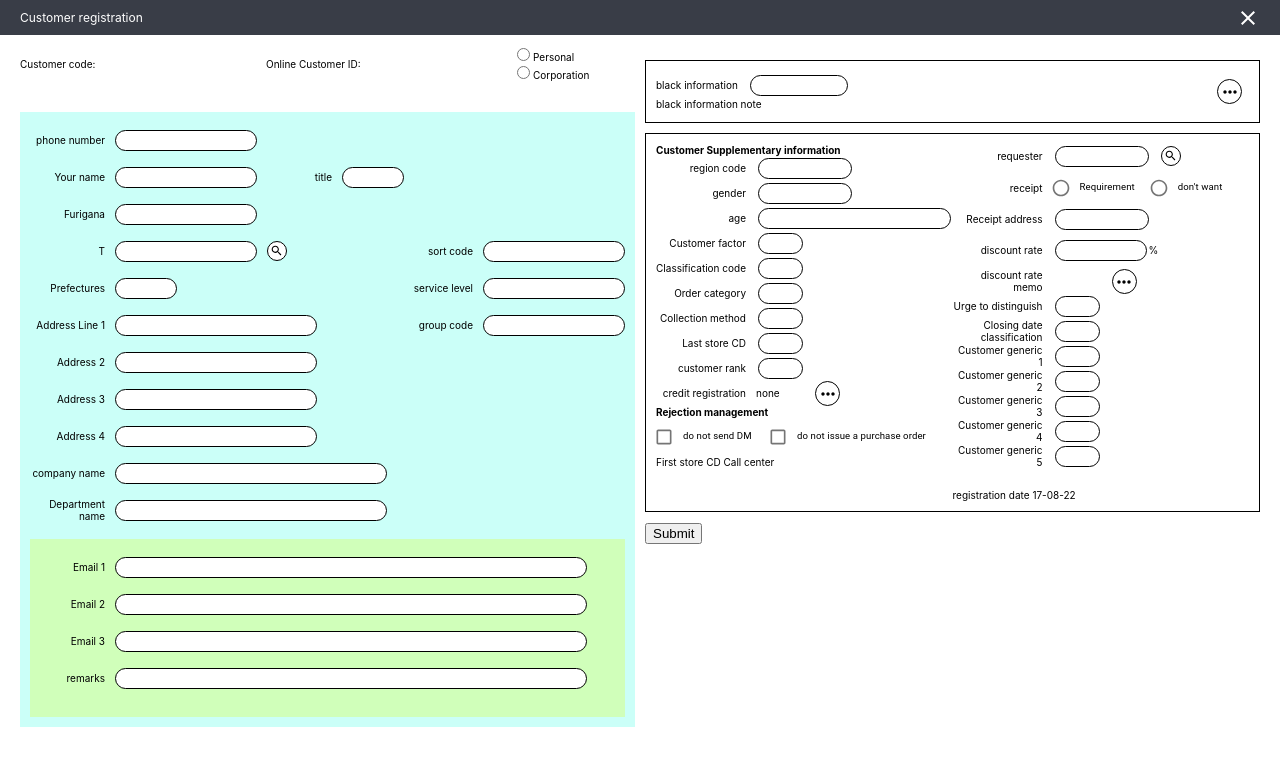
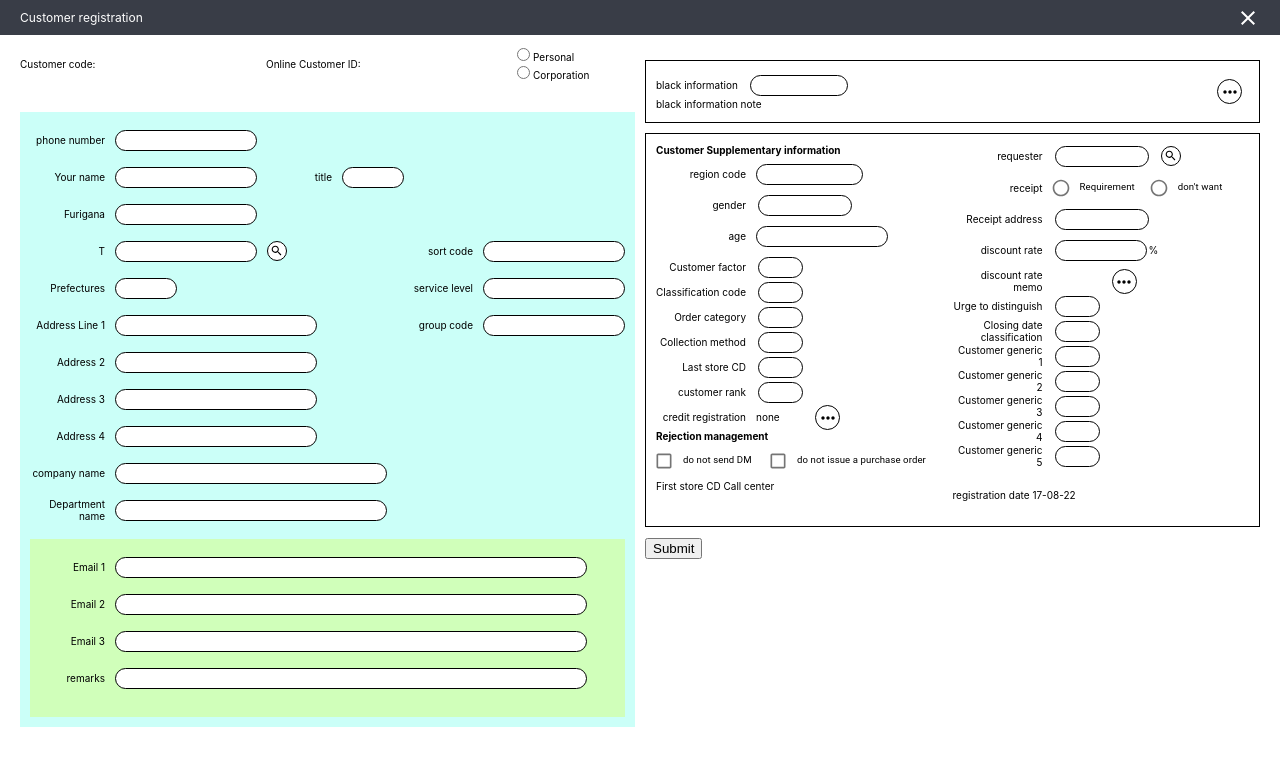
Before and after one commit to tasnuba-sraboni/react-ojt, a React (Create React App) app in the folder project-form/: page / in a window 1280 px wide. Shown: the top 766 px of the page. Built offline with nearby package versions, Linux system fonts and the light colour scheme.

Commit message:
refactored

```diff
--- a/project-form/src/component/CustomerTextField/index.tsx
+++ b/project-form/src/component/CustomerTextField/index.tsx
@@ -42,6 +42,7 @@ interface CustomTextFieldProps {
   id: string;
   label: string;
   size: string;
+  labelWidth?: string;
   value: String;
   infoType: string;
   errors: string;
@@ -57,6 +58,7 @@ const CustomerTextField = ({
   id,
   label,
   size,
+  labelWidth,
   value,
   infoType,
   errors,
@@ -71,7 +73,9 @@ const CustomerTextField = ({
 
   return (
     <>
-      <label className={classes.label}>{label} </label>
+      <label style={{ width: labelWidth }} className={classes.label}>
+        {label}
+      </label>
       <TextField
         name={name}
         id={id}
--- a/project-form/src/component/SupplementaryInfo/index.tsx
+++ b/project-form/src/component/SupplementaryInfo/index.tsx
@@ -12,6 +12,7 @@ import MoreHorizIcon from "@material-ui/icons/MoreHoriz";
 import SearchIcon from "@material-ui/icons/Search";
 import Modal from "@material-ui/core/Modal";
 import CloseIcon from "@material-ui/icons/Close";
+import CustomerTextField from "../CustomerTextField";
 
 function getModalStyle() {
   const top = 50;
@@ -201,23 +202,17 @@ const SupplementaryInfo = ({
       <div className={classes.blackInfo}>
         <b>Customer Supplementary information</b>
         <div className={classes.rows}>
-          <label className={classes.label}>region code</label>
-
-          <TextField
+          <CustomerTextField
             name="regionCode"
             id="regionCode"
-            //   value={customer.blackInfo.blackInformation}
-            onChange={(event) => {
-              handelSetCustomer({
-                infoType: "supplementaryInfo",
-                name: event.target.name,
-                value: event.target.value,
-              });
-            }}
-            InputProps={{ disableUnderline: true }}
-            className={classes.inputMedium}
-            helperText={errors.regionCode}
-            error={Boolean(errors.regionCode)}
+            label="region code"
+            size="85px"
+            labelWidth="90px"
+            value={customer.supplementaryInfo.regionCode}
+            infoType="supplementaryInfo"
+            customer={customer}
+            errors={errors.regionCode}
+            handelSetCustomer={handelSetCustomer}
           />
         </div>
         <div className={classes.rows}>
@@ -302,28 +297,21 @@ const SupplementaryInfo = ({
           />
         </div>
         <div className={classes.rows}>
-          <label className={classes.label}>age</label>
-
-          <TextField
+          <CustomerTextField
             name="age"
             id="age"
-            //   value={customer.blackInfo.blackInformation}
-            onChange={(event) => {
-              handelSetCustomer({
-                infoType: "supplementaryInfo",
-                name: event.target.name,
-                value: event.target.value,
-              });
-            }}
-            InputProps={{ disableUnderline: true }}
-            className={classes.inputLarge}
-            helperText={errors.age}
-            error={Boolean(errors.age)}
+            label="age"
+            size="110px"
+            labelWidth="90px"
+            value={customer.supplementaryInfo.age}
+            infoType="supplementaryInfo"
+            customer={customer}
+            errors={errors.age}
+            handelSetCustomer={handelSetCustomer}
           />
         </div>
         <div className={classes.rows}>
           <label className={classes.label}>Customer factor</label>
-
           <TextField
             name="customerFactor"
             id="customerFactor"
--- a/project-form/src/component/index.tsx
+++ b/project-form/src/component/index.tsx
@@ -28,7 +28,7 @@ const useStyles = makeStyles({
   },
   containerRight: {
     display: "grid",
-    gridTemplateRows: "0.6fr 2.6fr 1.4fr",
+    gridTemplateRows: "0.6fr 2.7fr 1.3fr",
     gap: "10px",
   },
   containerRightTop: {
@@ -76,7 +76,15 @@ export type addCustomerType = {
     remarks: string;
   };
   supplementaryInfo: {
+    regionCode: string;
     gender: string;
+    age: string;
+    customerFactor: string;
+    classificationCode: string;
+    orderCategory: string;
+    collectionMethod: string;
+    lastStoreCD: string;
+    customerRank: string;
     checkbox1: string;
     checkbox2: string;
     receipt: string;
@@ -112,7 +120,15 @@ const addCustomer: addCustomerType = {
     remarks: "",
   },
   supplementaryInfo: {
+    regionCode: "",
     gender: "",
+    age: "",
+    customerFactor: "",
+    classificationCode: "",
+    orderCategory: "",
+    collectionMethod: "",
+    lastStoreCD: "",
+    customerRank: "",
     checkbox1: "",
     checkbox2: "",
     receipt: "",
```
Also changed, not shown: project-form/src/component/BasicInfo/index.tsx (+0 -17 lines).
